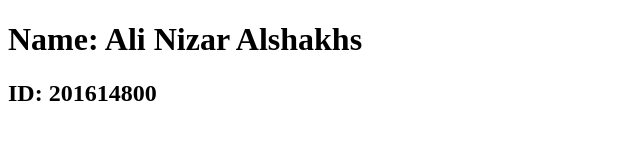
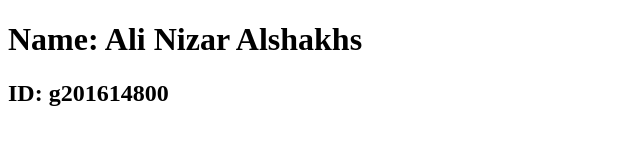
Before and after one commit to AliAlshakhs/COE453_01_201614800, a plain HTML site: page index.html in a window 1280 px wide. Shown: the full height of the page, 0-640 px from the left. Drawn offline with Linux system fonts and the light colour scheme.

Commit message:
Update index.html

```diff
--- a/index.html
+++ b/index.html
@@ -6,7 +6,7 @@
 
 <body>
   <h1>Name: Ali Nizar Alshakhs</h1>
-  <h2>ID: 201614800</h2>
+  <h2>ID: g201614800</h2>
 </body>
 
 </html>
```
